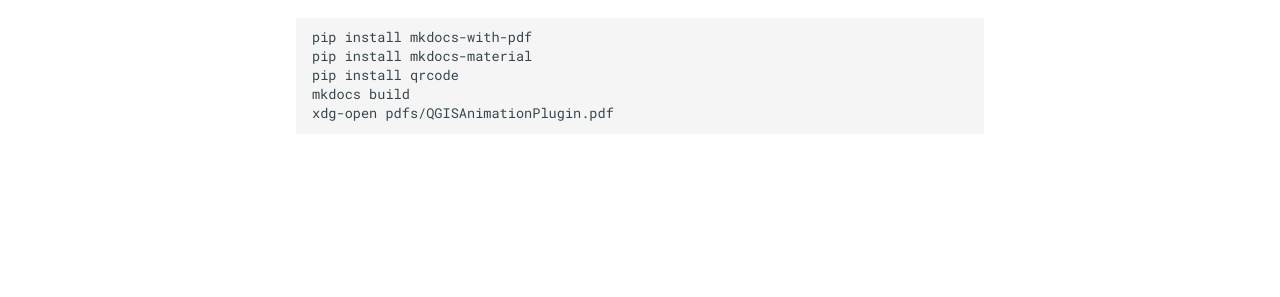
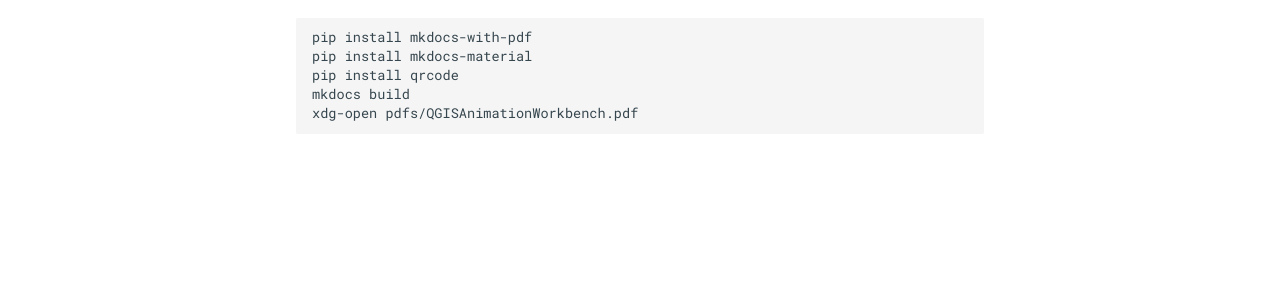
Before and after one commit to timlinux/QGISAnimationWorkbench, an MkDocs documentation site: the page built from docs/develop/docs.md, in a window 1280 px wide. Shown: the part 368-665 px from the top of the page. Built offline with MkDocs 1.6.1 and Material for MkDocs 9.7.7, drawn with Linux system fonts in a browser that asks for light colours; comment, search, counter and statistics services are not loaded.

Commit message:
Fix naming of generated pdf

````diff
--- a/docs/develop/docs.md
+++ b/docs/develop/docs.md
@@ -11,5 +11,5 @@
 pip install mkdocs-material
 pip install qrcode
 mkdocs build
-xdg-open pdfs/QGISAnimationPlugin.pdf
+xdg-open pdfs/QGISAnimationWorkbench.pdf
 ```
--- a/mkdocs.yml
+++ b/mkdocs.yml
@@ -95,7 +95,7 @@
 plugins:
   - search
   - with-pdf:
-      output_path: ../pdfs/QGISAnimationPlugin.pdf
+      output_path: ../pdfs/QGISAnimationWorkbench.pdf
       author: Tim Sutton, Nyall Dawson
       copyright: '© 2022'
       cover: true
````
Also changed, not shown: 2 other files.
